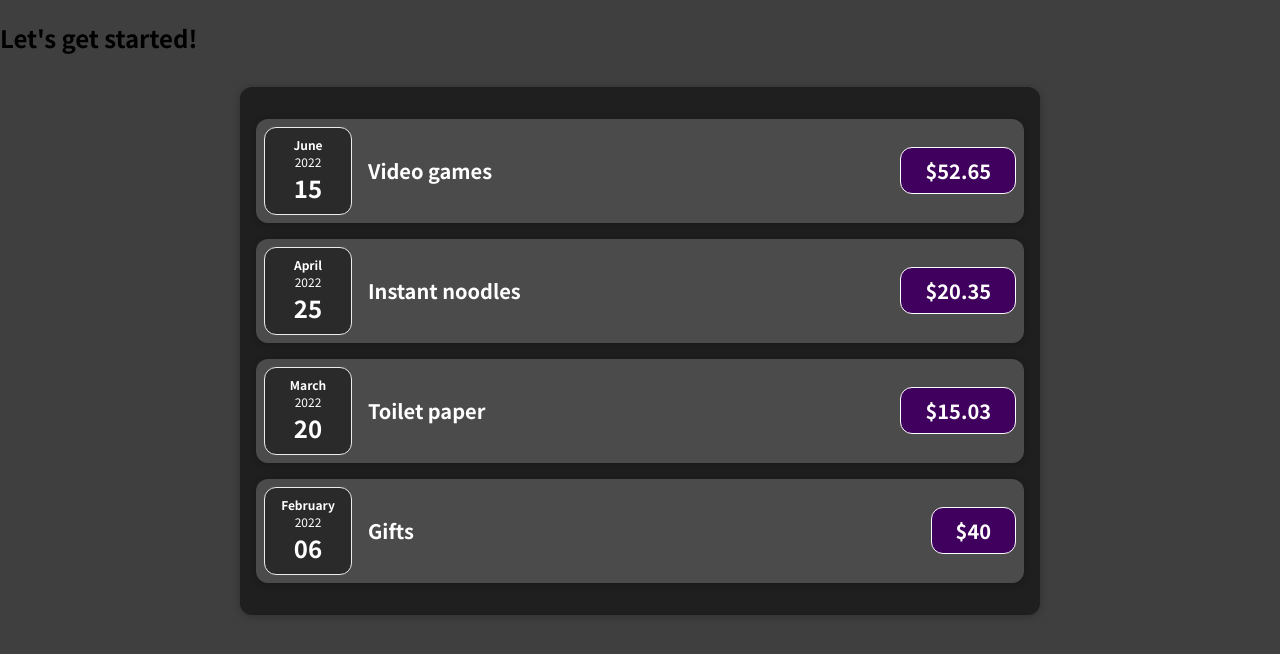
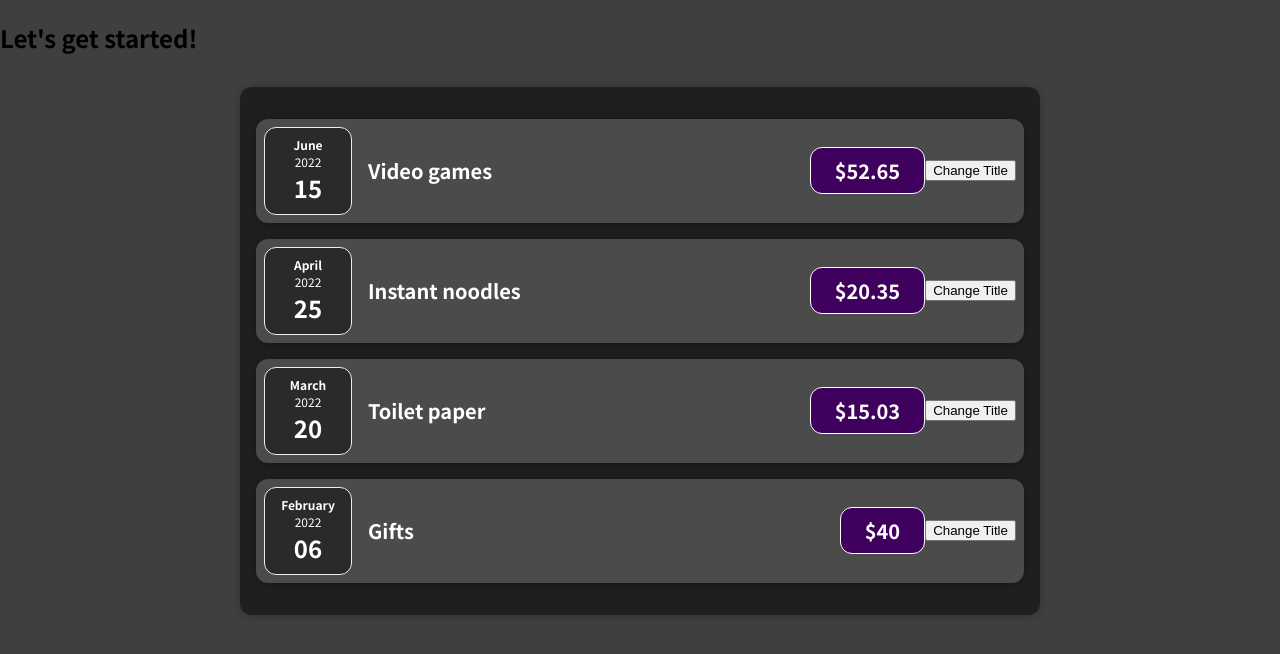
Before and after one commit to darrenhuang1211/react-example, a JavaScript app: page / in a window 1280 px wide. Shown: the top 654 px of the page. Built offline with nearby package versions, Linux system fonts and the light colour scheme.

Commit message:
Reorganized files 2

```diff
--- a/src/components/Card.css
+++ /dev/null
@@ -1,4 +0,0 @@
-.card {
-    border-radius: 12px;
-    box-shadow: 0 1px 8px rgba(0, 0, 0, 0.25);
-}
--- a/src/components/ExpenseItem.css
+++ /dev/null
@@ -1,54 +0,0 @@
-.expense-item {
-    display: flex;
-    justify-content: space-between;
-    align-items: center;
-    padding: 0.5rem;
-    margin: 1rem 0;
-    background-color: #4b4b4b;
-  }
-
-  .expense-item__description {
-    display: flex;
-    flex-direction: column;
-    gap: 1rem;
-    align-items: flex-end;
-    flex-flow: column-reverse;
-    justify-content: flex-start;
-    flex: 1;
-  }
-
-  .expense-item h2 {
-    color: #3a3a3a;
-    font-size: 1rem;
-    flex: 1;
-    margin: 0 1rem;
-    color: white;
-  }
-
-  .expense-item__price {
-    font-size: 1rem;
-    font-weight: bold;
-    color: white;
-    background-color: #40005d;
-    border: 1px solid white;
-    padding: 0.5rem;
-    border-radius: 12px;
-  }
-
-  @media (min-width: 580px) {
-    .expense-item__description {
-      flex-direction: row;
-      align-items: center;
-      justify-content: flex-start;
-      flex: 1;
-    }
-
-    .expense-item__description h2 {
-      font-size: 1.25rem;
-    }
-
-    .expense-item__price {
-      font-size: 1.25rem;
-      padding: 0.5rem 1.5rem;
-    }
-}
--- a/src/components/Expenses/ExpenseItem.js
+++ b/src/components/Expenses/ExpenseItem.js
@@ -10,6 +10,7 @@ function ExpenseItem(props) {
                 <h2>{props.title}</h2>
                 <div className='expense-item__price'>${props.amount}</div>
             </div>
+            <button>Change Title</button>
         </Card>
     );
 }
```
Also changed, not shown: src/components/Card.js (deleted, +0 -9 lines), src/components/ExpenseDate.css (deleted, +0 -26 lines), src/components/ExpenseDate.js (deleted, +0 -17 lines), src/components/ExpenseItem.js (deleted, +0 -17 lines), src/components/Expenses.css (deleted, +0 -7 lines), src/components/Expenses.js (deleted, +0 -16 lines).
